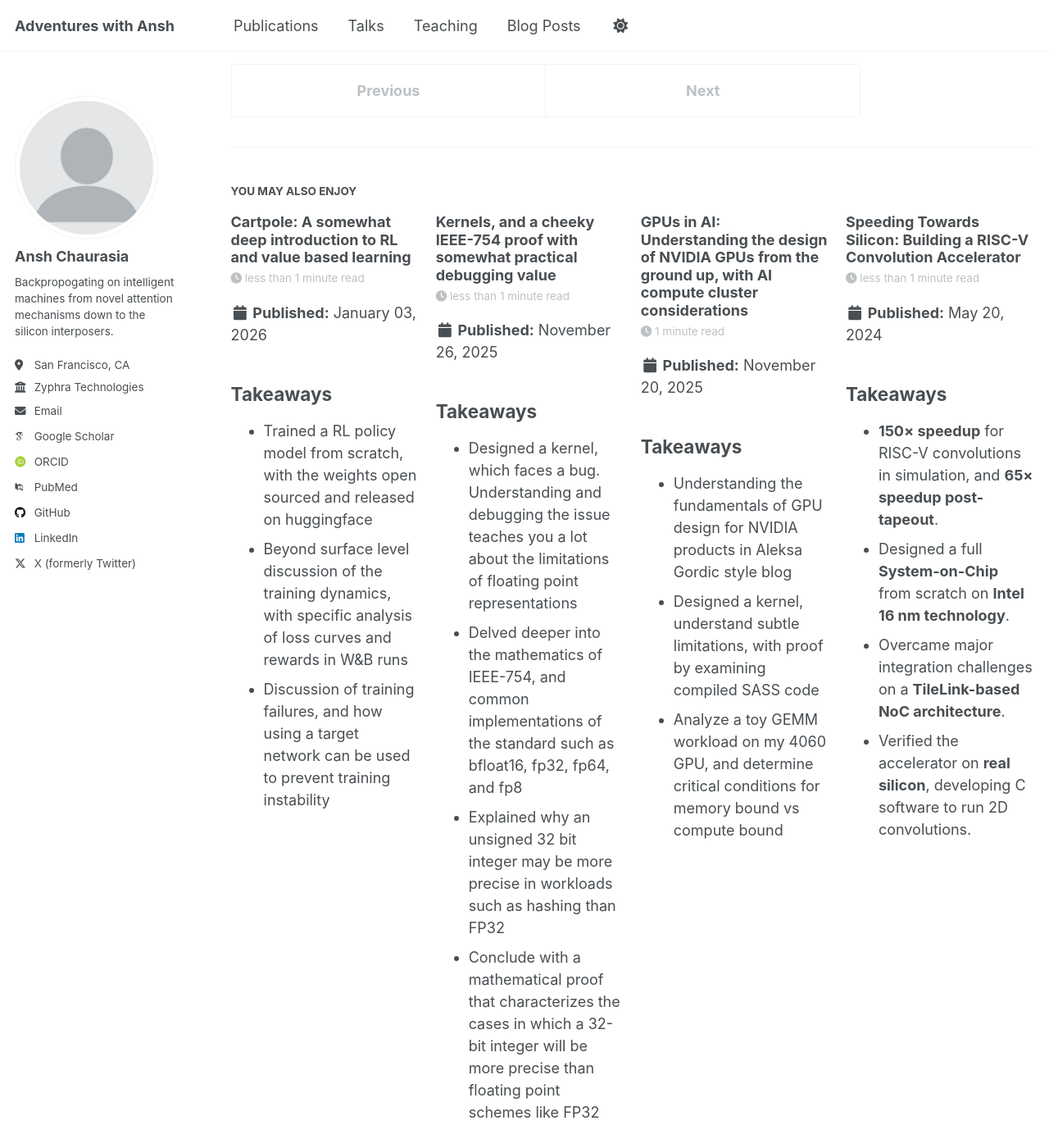
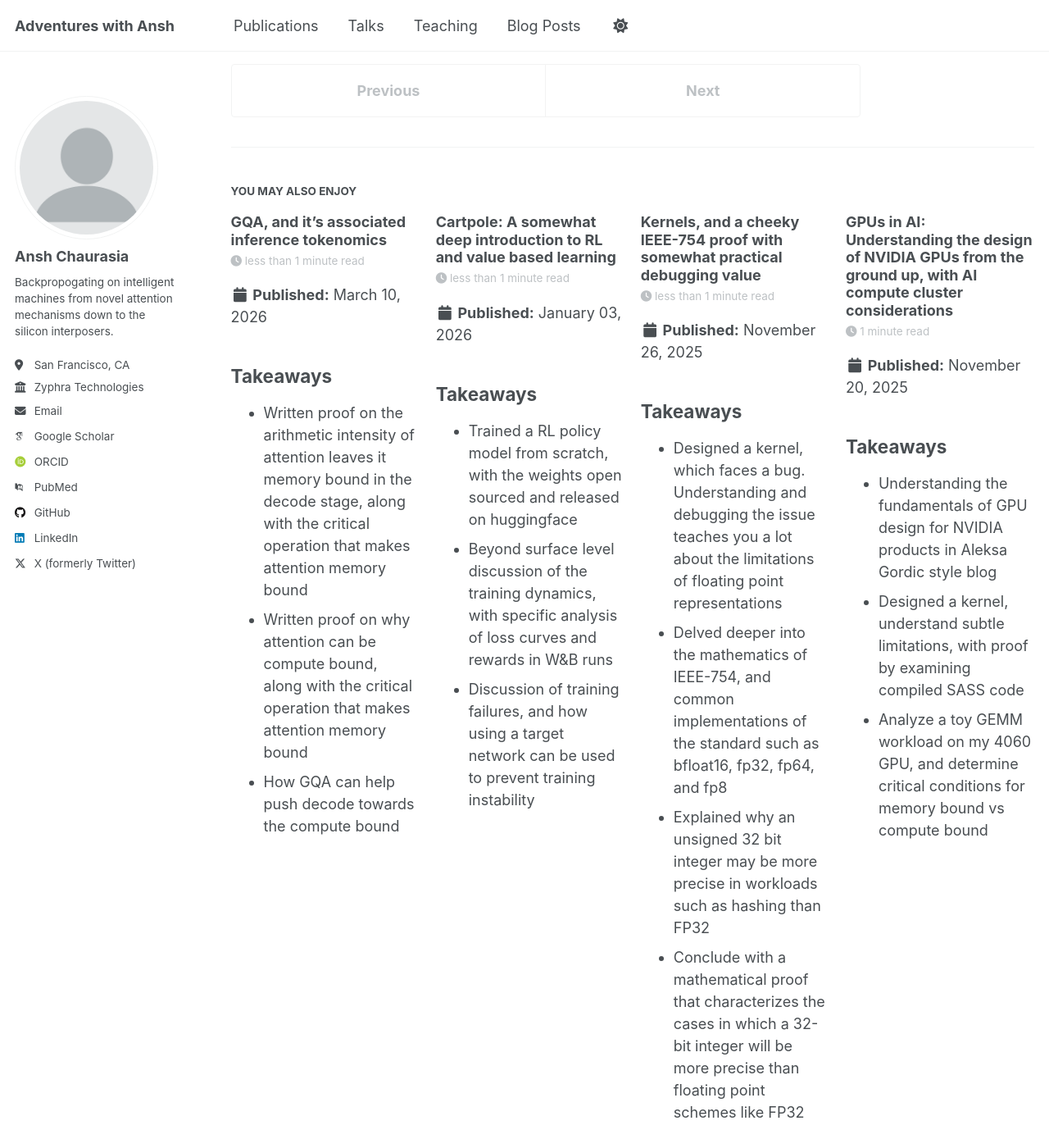
Before and after one commit to AnshKetchum/AnshKetchum.github.io, a Jekyll site: the page built from _posts/2026-02-21-blog-post-5.md, in a window 1280 px wide and 1400 px high, scrolled down 872 px. Shown: the whole window at 82% size. Built offline with Jekyll 4.4.1, drawn with Linux system fonts in a browser that asks for light colours; some web fonts are replaced; a script that is not in the unit is left out.

Commit message:
new blog

```diff
--- a/_posts/2026-02-21-blog-post-5.md
+++ b/_posts/2026-02-21-blog-post-5.md
@@ -1,7 +1,7 @@
 ---
 title: "Making memory bound kernels go brr on AMD's MI300X"
 date: 2026-02-21
-permalink: /posts/2025/11/cartpole-and-value-based-learning/
+permalink: /posts/2025/11/making-memory-bound-kernels-go-brr/
 tags:
   - arithmetic intensity
   - mi300x
--- /dev/null
+++ b/_posts/2026-03-10-blog-post-6.md
@@ -0,0 +1,19 @@
+---
+title: "GQA, and it's associated inference tokenomics"
+date: 2026-03-10
+permalink: /posts/2025/11/grouped-query-attention-tokenomics/
+tags:
+  - arithmetic intensity
+  - attention
+  - mha
+  - gqa
+---
+
+## Takeaways
+- Written proof on the arithmetic intensity of attention leaves it memory bound in the decode stage, along with the critical operation that makes attention memory bound
+- Written proof on why attention can be compute bound, along with the critical operation that makes attention memory bound
+- How GQA can help push decode towards the compute bound
+
+Full version on Substack → [**Grouped Query Attention and Tokenomics**](https://eyeamansh.substack.com/p/grouped-query-attention-and-tokenomics)
+
+---
```
